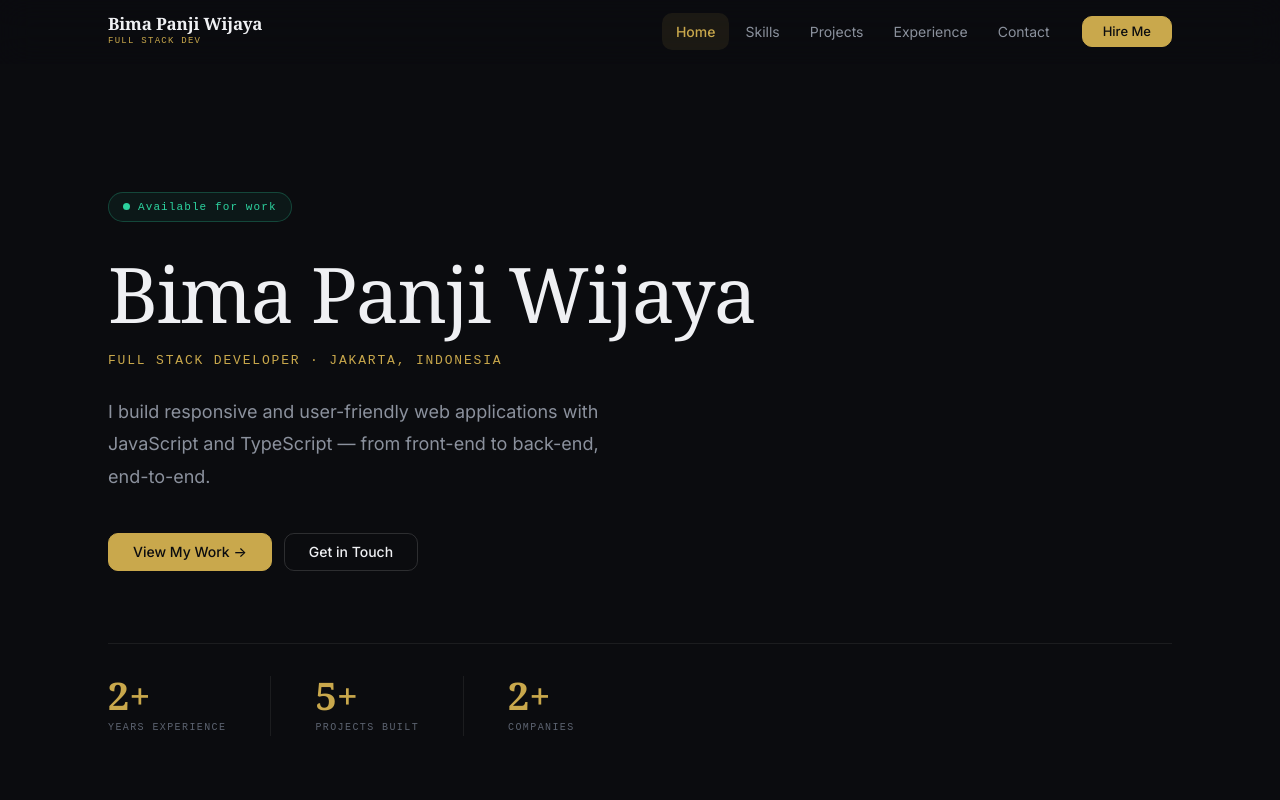
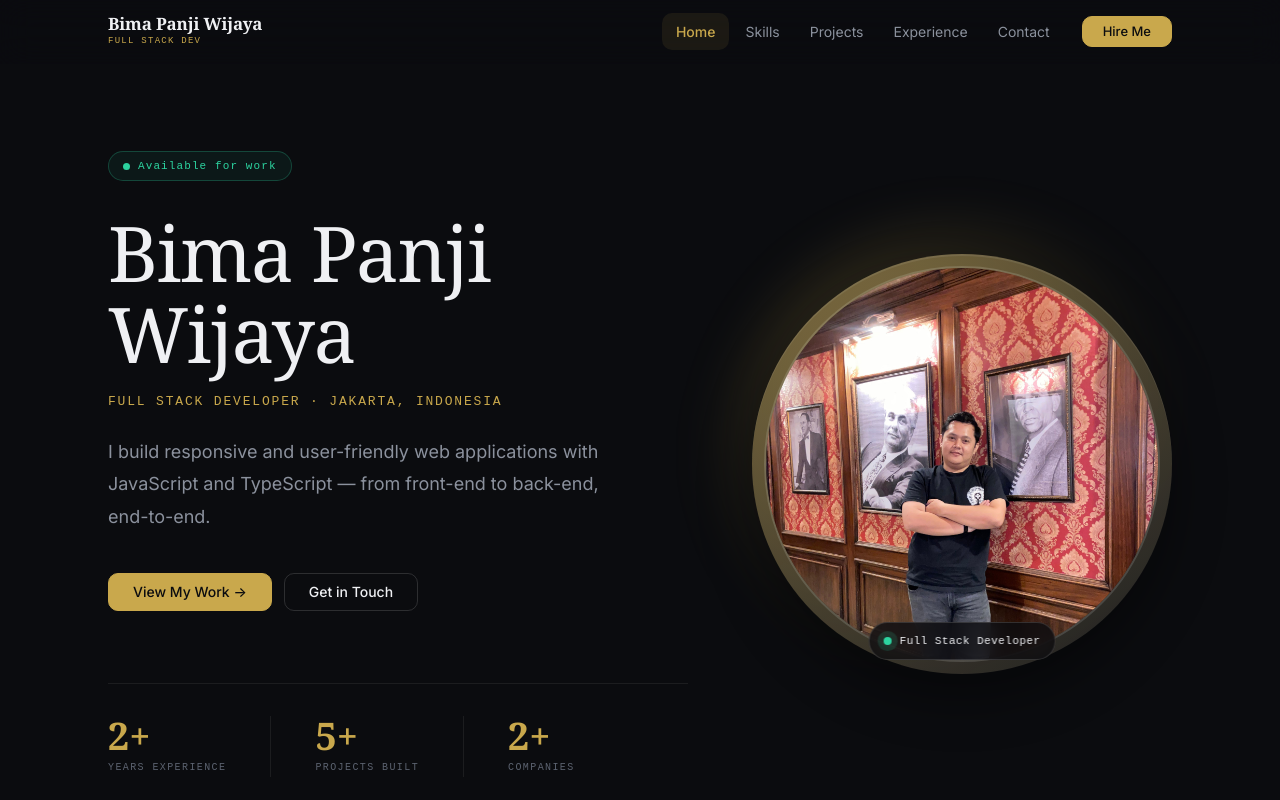
Before and after one commit to BimaPanjiWijaya/Profile, a Next.js app in the folder client/: page / in a window 1280 px wide. Shown: the top 800 px of the page. Built offline with nearby package versions, Linux system fonts and the light colour scheme.

Commit message:
update home

```diff
--- a/client/app/globals.css
+++ b/client/app/globals.css
@@ -550,27 +550,33 @@ svg {
 
 .hero-grid {
   display: grid;
-  grid-template-columns: minmax(0, 1.1fr) minmax(320px, 0.9fr);
-  gap: 48px;
+  grid-template-columns: minmax(0, 1fr) minmax(320px, 420px);
+  gap: 64px;
   align-items: center;
+}
+
+.hero-grid > div:first-child {
+  max-width: 640px;
 }
 
 .hero-photo-wrap {
   position: relative;
-  width: min(100%, 430px);
+  width: min(100%, 420px);
   justify-self: end;
 }
 
 .hero-photo-wrap::before {
   content: "";
   position: absolute;
-  inset: 8% -8% -8% 8%;
+  inset: -8%;
+  border-radius: 50%;
   background: radial-gradient(
-    circle at 20% 20%,
-    rgba(201, 168, 76, 0.26),
-    transparent 60%
+    circle at 35% 30%,
+    rgba(201, 168, 76, 0.22),
+    rgba(201, 168, 76, 0.02) 55%,
+    transparent 72%
   );
-  filter: blur(20px);
+  filter: blur(24px);
   z-index: 0;
   pointer-events: none;
 }
@@ -578,41 +584,46 @@ svg {
 .hero-photo-ring {
   position: relative;
   z-index: 1;
-  padding: 10px;
-  border-radius: 28px;
+  padding: 12px;
+  border-radius: 50%;
   background: linear-gradient(
     145deg,
-    rgba(212, 181, 102, 0.4),
-    rgba(255, 255, 255, 0.06)
+    rgba(212, 181, 102, 0.5),
+    rgba(255, 255, 255, 0.08)
   );
-  box-shadow: 0 20px 50px rgba(0, 0, 0, 0.45);
+  box-shadow:
+    0 22px 52px rgba(0, 0, 0, 0.42),
+    0 2px 0 rgba(255, 255, 255, 0.08) inset;
 }
 
 .hero-photo {
   width: 100%;
   height: auto;
-  aspect-ratio: 4 / 5;
+  aspect-ratio: 1 / 1;
   object-fit: cover;
-  border-radius: 20px;
-  border: 1px solid var(--border2);
+  object-position: center 22%;
+  border-radius: 50%;
+  border: 2px solid rgba(255, 255, 255, 0.14);
 }
 
 .hero-photo-badge {
   position: absolute;
-  left: -12px;
-  bottom: 18px;
+  left: 50%;
+  bottom: 14px;
+  transform: translateX(-50%);
   z-index: 2;
   display: inline-flex;
   align-items: center;
   gap: 8px;
-  padding: 10px 14px;
+  padding: 9px 14px;
   border-radius: 999px;
-  background: rgba(11, 12, 15, 0.88);
+  background: rgba(11, 12, 15, 0.82);
   border: 1px solid var(--border2);
   color: var(--text);
   font-family: var(--mono);
   font-size: 11px;
   letter-spacing: 0.04em;
+  white-space: nowrap;
   backdrop-filter: blur(8px);
 }
 
@@ -630,13 +641,17 @@ svg {
     gap: 36px;
   }
 
+  .hero-grid > div:first-child {
+    max-width: 100%;
+  }
+
   .hero-photo-wrap {
-    justify-self: start;
-    width: min(100%, 420px);
+    justify-self: center;
+    width: min(100%, 360px);
   }
 
   .hero-photo-badge {
-    left: 12px;
+    left: 50%;
     bottom: 12px;
   }
 }
@@ -644,6 +659,6 @@ svg {
 @media (max-width: 640px) {
   .hero-photo-badge {
     font-size: 10px;
-    padding: 8px 12px;
+    padding: 8px 11px;
   }
 }
--- a/client/app/page.tsx
+++ b/client/app/page.tsx
@@ -1,4 +1,5 @@
 import Link from "next/link";
+import Image from "next/image";
 
 export default function Home() {
   return (
@@ -12,7 +13,8 @@ export default function Home() {
           padding: "80px 0",
         }}
       >
-        <div className="container">
+        <div className="container hero-grid">
+          <div>
             {/* Available badge */}
             <div className="anim-in" style={{ marginBottom: "32px" }}>
               <span
@@ -146,6 +148,25 @@ export default function Home() {
                   </div>
                 </div>
               ))}
+            </div>
+          </div>
+
+          <div className="hero-photo-wrap anim-up d3">
+            <div className="hero-photo-ring">
+              <Image
+                src="/bima.jpeg"
+                alt="Foto profil Bima Panji Wijaya"
+                width={460}
+                height={560}
+                priority
+                className="hero-photo"
+              />
+            </div>
+
+            <div className="hero-photo-badge">
+              <span className="dot" />
+              Full Stack Developer
+            </div>
           </div>
         </div>
       </section>
```
Also changed, not shown: client/public/bima.jpeg (renamed from client/app/bima.jpeg). Lines whose indentation alone changed are shown as unchanged.
